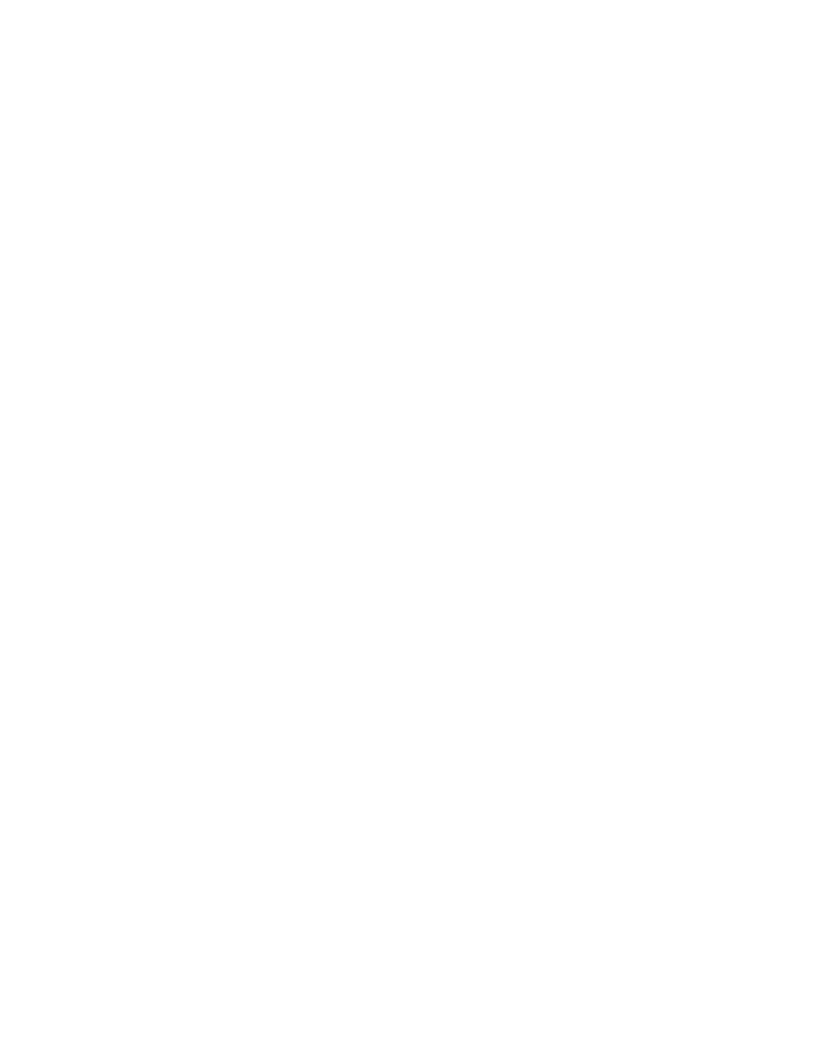
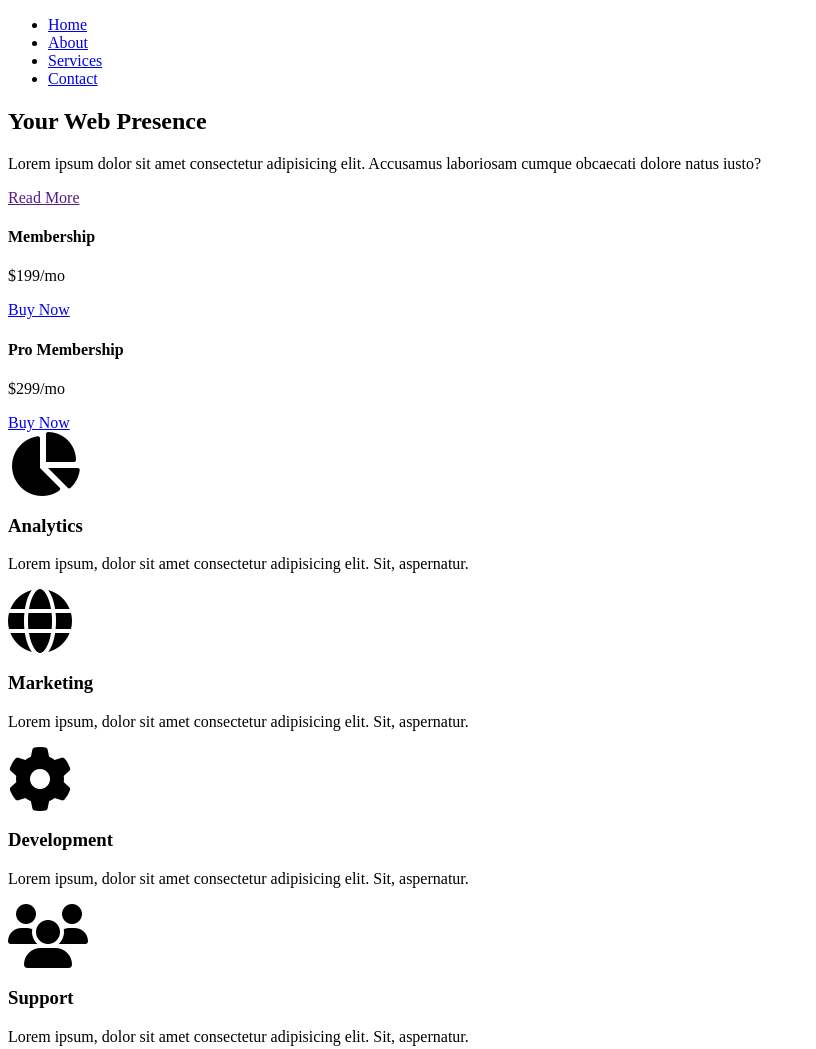
Before and after one commit to 19dhenderson/responsive_grid, a plain HTML site: page index.html in a window 1280 px wide. Shown: the top 1049 px of the page, without its empty margins (0-816 px from the left). Before the commit the page ends 800 px from the top, so only its background shows below. Drawn offline with Linux system fonts and the light colour scheme.

Commit message:
Index.html finished

```diff
--- a/index.html
+++ b/index.html
@@ -8,5 +8,103 @@
     <link rel="stylesheet" href="style.css" />
     <title>Grid</title>
   </head>
-  <body></body>
+  <body>
+    <div class="wrapper">
+      <!--Navigation-->
+      <nav class="main-nav">
+        <ul>
+          <li><a href="#">Home</a></li>
+          <li><a href="#">About</a></li>
+          <li><a href="#">Services</a></li>
+          <li><a href="#">Contact</a></li>
+        </ul>
+      </nav>
+      <!--Top Container-->
+      <section class="top-container">
+        <header class="showcase">
+          <h1>Your Web Presence</h1>
+          <p>
+            Lorem ipsum dolor sit amet consectetur adipisicing elit. Accusamus
+            laboriosam cumque obcaecati dolore natus iusto?
+          </p>
+          <a class="btn" href="">Read More</a>
+        </header>
+        <div class="top-box top-box-a">
+          <h4>Membership</h4>
+          <p class="price">$199/mo</p>
+          <a href="#" class="btn">Buy Now</a>
+        </div>
+        <div class="top-box top-box-b">
+          <h4>Pro Membership</h4>
+          <p class="price">$299/mo</p>
+          <a href="#" class="btn">Buy Now</a>
+        </div>
+      </section>
+      <!--Boxes Section-->
+      <section class="boxes">
+        <div class="box">
+          <i class="fas fa-chart-pie fa-4x"></i>
+          <h3>Analytics</h3>
+          <p>
+            Lorem ipsum, dolor sit amet consectetur adipisicing elit. Sit,
+            aspernatur.
+          </p>
+        </div>
+        <div class="box">
+          <i class="fas fa-globe fa-4x"></i>
+          <h3>Marketing</h3>
+          <p>
+            Lorem ipsum, dolor sit amet consectetur adipisicing elit. Sit,
+            aspernatur.
+          </p>
+        </div>
+        <div class="box">
+          <i class="fas fa-cog fa-4x"></i>
+          <h3>Development</h3>
+          <p>
+            Lorem ipsum, dolor sit amet consectetur adipisicing elit. Sit,
+            aspernatur.
+          </p>
+        </div>
+        <div class="box">
+          <i class="fas fa-users fa-4x"></i>
+          <h3>Support</h3>
+          <p>
+            Lorem ipsum, dolor sit amet consectetur adipisicing elit. Sit,
+            aspernatur.
+          </p>
+        </div>
+      </section>
+      <!--Info Section-->
+      <section class="info">
+        <img src="img/pic1.jpg" alt="" />
+        <div>
+          <h2>Your Business on the Web</h2>
+          <p>
+            Lorem ipsum dolor sit amet consectetur adipisicing elit. Nesciunt,
+            esse eos? Quod enim harum expedita itaque aspernatur deserunt autem
+            aut, ad laudantium sequi provident corrupti explicabo ducimus
+            architecto nisi repellendus.
+          </p>
+          <a href="#" class="btn">Learn More</a>
+        </div>
+      </section>
+      <!--Portfolio Section-->
+      <section class="portfolio">
+        <img src="https://source.unsplash.com/random/200x200" alt="" />
+        <img src="https://source.unsplash.com/random/201x200" alt="" />
+        <img src="https://source.unsplash.com/random/202x200" alt="" />
+        <img src="https://source.unsplash.com/random/203x200" alt="" />
+        <img src="https://source.unsplash.com/random/204x200" alt="" />
+        <img src="https://source.unsplash.com/random/205x200" alt="" />
+        <img src="https://source.unsplash.com/random/206x200" alt="" />
+        <img src="https://source.unsplash.com/random/207x200" alt="" />
+      </section>
+      <!--Footer-->
+      <footer>
+        <p>ResGrid &copy; 2019</p>
+      </footer>
+    </div>
+    <!--Wrapper Ends-->
+  </body>
 </html>
```
Also changed, not shown: img/pic1.jpg (added), img/showcase.jpg (added).
